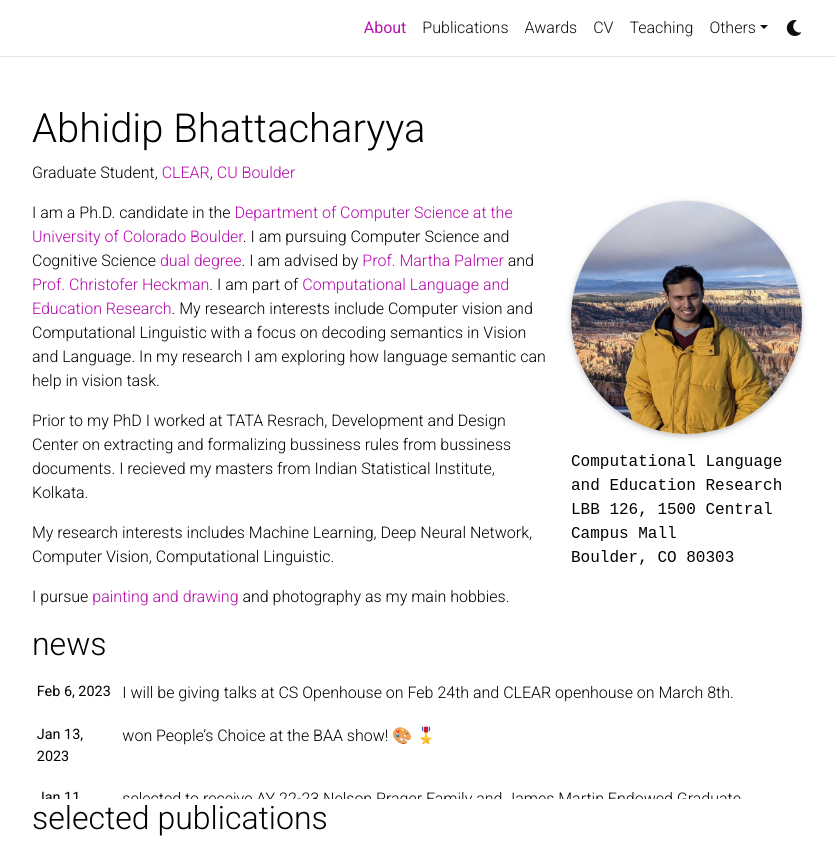
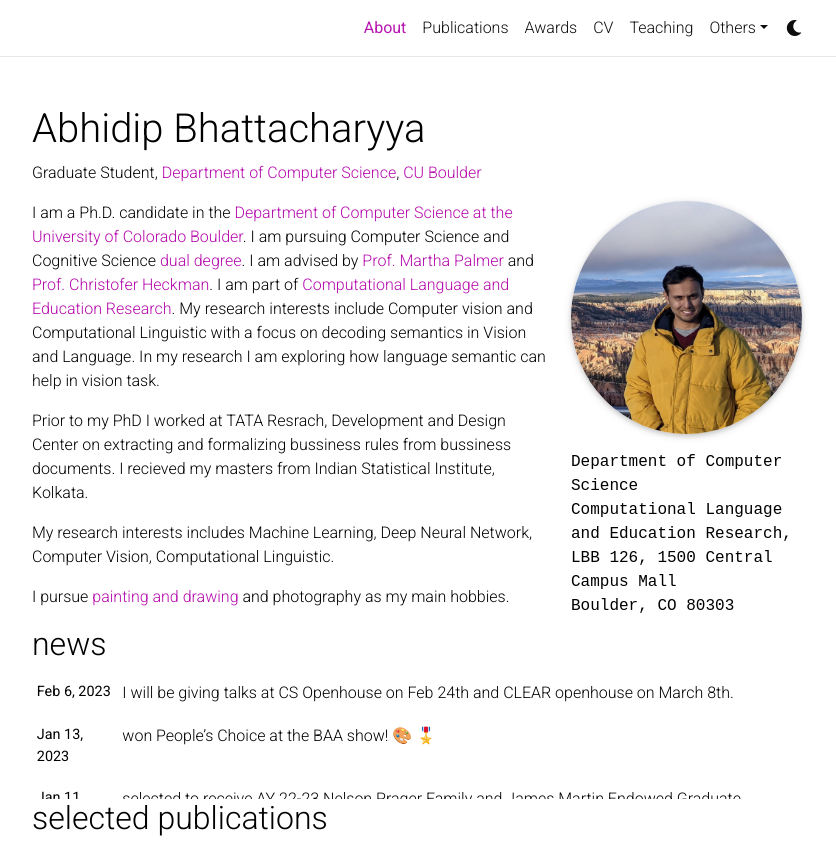
Before and after one commit to abhidipbhattacharyya/abhidipbhattacharyya.github.io, a Jekyll site: the page built from _pages/about.md, in a window 1280 px wide and 1155 px high, cut to the strip 0-866 px from the top of the window. Shown: the whole strip, without its empty margins (223-1059 px from the left). Built offline with Jekyll 4.4.1, drawn with Linux system fonts in a browser that asks for light colours; full-size pictures stand in for the smaller copies a plugin makes; emoji names are drawn with the system emoji font; comment, search, counter and statistics services are not loaded; a style sheet for code colours, icons or effects is not loaded.

Commit message:
updates on dept

```diff
--- a/_pages/about.md
+++ b/_pages/about.md
@@ -2,15 +2,15 @@
 layout: about
 title: About
 permalink: /
-subtitle: Graduate Student, <a href='https://www.colorado.edu/lab/clear/'>CLEAR</a>, <a href='https://www.colorado.edu/lab/clear/nlp-cu-boulder'>CU Boulder</a>
+subtitle: Graduate Student, <a href='https://www.colorado.edu/cs/'>Department of Computer Science</a>, <a href='https://www.colorado.edu/lab/clear/nlp-cu-boulder'>CU Boulder</a>
 
 profile:
   align: right
   image: abhidip.jpg
   image_circular: true # crops the image to make it circular
   address: >
-    <p>Computational Language and Education Research</p>
-    <p>LBB 126, 1500 Central Campus Mall</p>
+    <p>Department of Computer Science</p>
+    <p>Computational Language and Education Research, LBB 126, 1500 Central Campus Mall</p>
     <p>Boulder, CO 80303</p>
 
 news: true  # includes a list of news items
```
Also changed, not shown: 1 other file.
